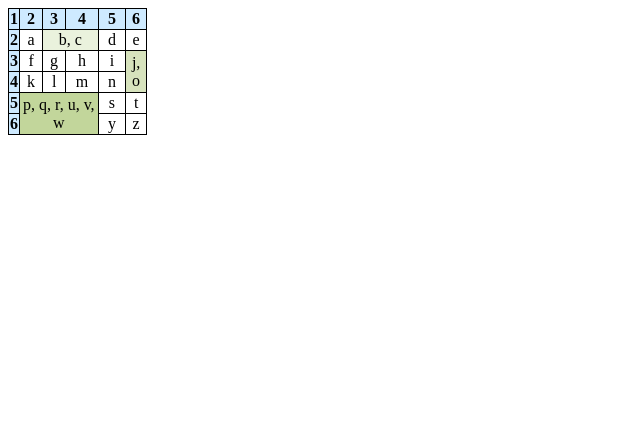
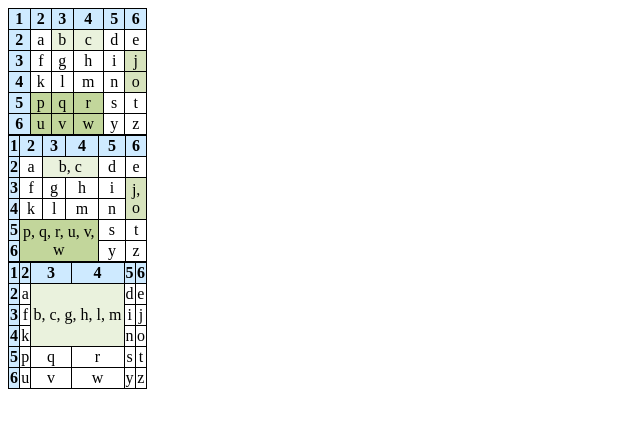
Before and after one commit to iinfinitedreamer/iinfinitedreamer.github.io, a plain HTML site: page index.html in a window 1280 px wide. Shown: the whole page, without its empty margins (0-640 px from the left). Drawn offline with Linux system fonts and the light colour scheme.

Commit message:
Update index.html

```diff
--- a/index.html
+++ b/index.html
@@ -33,6 +33,27 @@ td {
 
 <table border="1" style="width:11%">
 <tr style="background-color:#ceeaff;color:#000000;">
+<th>1</th> <th>2</th> <th>3</th> <th>4</th> <th>5</th> <th>6</th>
+</tr>
+<tr>
+<th class="color4">2</th> <td>a</td> <td class="color">b</td> <td class="color">c</td> <td>d</td> <td>e</td>
+</tr>
+<tr>
+<th class="color4">3</th> <td>f</td> <td>g</td> <td>h</td> <td>i</td> <td class="color2">j</td>
+</tr>
+<tr>
+<th class="color4">4</th> <td>k</td> <td>l</td> <td>m</td> <td>n</td> <td class="color2">o</td>
+</tr>
+<tr>
+<th class="color4">5</th> <td class="color3">p</td> <td class="color3">q</td> <td class="color3">r</td> <td>s</td> <td>t</td>
+</tr>
+<tr>
+<th class="color4">6</th> <td class="color3">u</td> <td class="color3">v</td> <td class="color3">w</td> <td>y</td> <td>z</td>
+</tr>
+</table>
+
+<table border="1" style="width:11%">
+<tr style="background-color:#ceeaff;color:#000000;">
 <th>1</th> <th>2</th> <th>3</th> <th>4</th> <th style="width:20%">5</th> <th>6</th>
 </tr>
 <tr>
@@ -52,6 +73,28 @@ td {
 </tr>
 </table>
 
+<table border="1" style="width:11%">
+<tr style="background-color:#ceeaff;color:#000000;">
+<th class="color4">1</th> <th>2</th> <th>3</th> <th>4</th> <th>5</th> <th>6</th>
+</tr>
+<tr>
+<th class="color4">2</th> <td>a</td> <td colspan="2" rowspan="3" class="color">b, c, g, h, l, m</td> <td>d</td> <td>e</td>
+</tr>
+<tr>
+<th class="color4">3</th> <td>f</td> <td>i</td> <td>j</td>
+</tr>
+<tr>
+<th class="color4">4</th> <td>k</td> <td>n</td> <td>o</td>
+</tr>
+<tr>
+<th class="color4">5</th> <td>p</td> <td>q</td> <td>r</td> <td>s</td> <td>t</td>
+</tr>
+<tr>
+<th class="color4">6</th> <td>u</td> <td>v</td> <td>w</td> <td>y</td> <td>z</td>
+</tr>
+</table>
+
+
 </body>
 
 </html>
```
